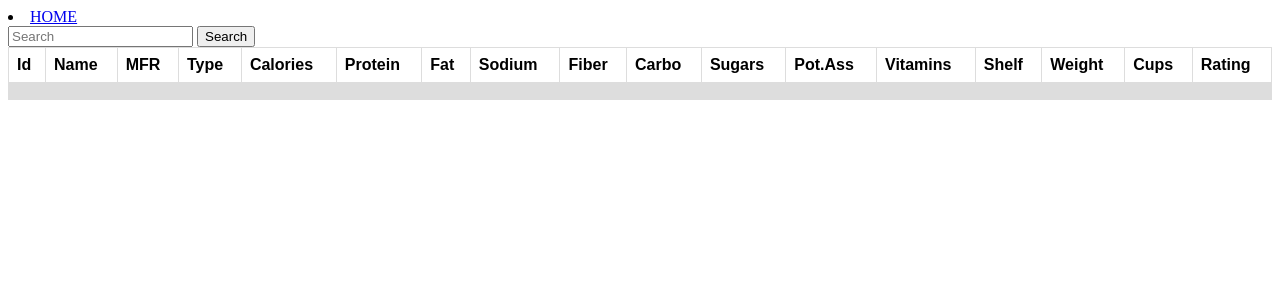
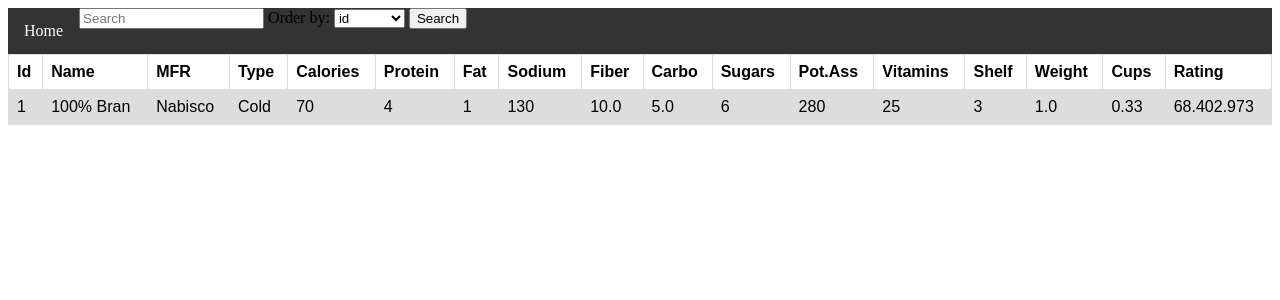
Before and after one commit to TimTheFiend/new_cereal, a Flask app: page /1 in a window 1280 px wide. Shown: the top 300 px of the page. Run offline with Flask 2, Linux system fonts and the light colour scheme; data comes from the database, SQL or seed files in the repository; both versions use the stored data as it was after the commit; data that the repository does not hold is empty.

Commit message:
Search functionality

```diff
--- a/app.py
+++ b/app.py
@@ -1,19 +1,23 @@
 from flask import Flask, render_template, request, redirect, url_for
 
 from data.cereal_db import DbTool
+from parsers.query_parser import parse_query
 
 app = Flask(__name__)
 
 db = DbTool()
+current_user = None
 
-
-@app.route('/')
+@app.route('/', methods=["GET"])
 def home():
     if 'search' in request.args:
-        foo = request.args['search']
         return render_template(
             "home.html",
-            cereals=[db.get_cereal(int(request.args['search']))]
+            cereals=db.get_query_cereals(
+                parse_query(
+                    request.args['search']),
+                    request.args['category']
+                )
         )
     return render_template(
         "home.html",
@@ -26,3 +30,10 @@ def get_cereal_id(id):
         "home.html",
         cereals=[db.get_cereal(id)]
     )
+
+@app.route('/login', methods=['GET','POST'])
+def login():
+    if request.method == 'POST':
+        if db.attempt_login(request.form['username'], request.form['password']):
+            return "Logged in"
+        return "tucked in"
--- a/data/cereal_db.py
+++ b/data/cereal_db.py
@@ -7,6 +7,9 @@ class DbTool:
     def __init__(self) -> None:
         from constants import DATABASE, RESET_DATABASE
         self.conn = DATABASE
+
+        if RESET_DATABASE:
+            self.reset_database()
 
 
     """GET ALL"""
@@ -31,13 +34,18 @@ class DbTool:
             return None
 
     """GET SELECTED"""
-    def get_query_cereals(self, query : str) -> list[Cereal]:
-        with sql.connect(self.conn) as conn:
-            conn.row_factory = sql.Row
-            c = conn.cursor()
-            c.execute(f'SELECT * FROM Cereal WHERE {query}')
-            return [Cereal(dict(x)) for x in c.fetchall()]
-
+    def get_query_cereals(self, query : str, orderby: str = "") -> list[Cereal]:
+        try:
+            with sql.connect(self.conn) as conn:
+                conn.row_factory = sql.Row
+                c = conn.cursor()
+                _sql = f'SELECT * FROM Cereal WHERE {query} '
+                if orderby != "":
+                    _sql += f" ORDER BY {orderby}"
+                c.execute(_sql)
+                return [Cereal(dict(x)) for x in c.fetchall()]
+        except:
+            return None
 
     """UPDATE"""
     def update_cereal(self, id_to_update: int, new_cereal: Cereal) -> bool:
@@ -49,7 +57,7 @@ class DbTool:
         with sql.connect(self.conn) as conn:
             conn.row_factory = sql.Row
             c = conn.cursor()
-            c.execute(self.UPDATE_WHERE, new_cereal.get_values_for_update)
+            c.execute(self.UPDATE_WHERE_CEREAL, new_cereal.get_values_for_update)
             return True
 
     def add_cereal(self, cereal: Cereal) -> int:
@@ -57,7 +65,17 @@ class DbTool:
             with sql.connect(self.conn) as conn:
                 conn.row_factory = sql.Row
                 c = conn.cursor()
-                c.execute(self.INSERT_INTO, cereal.get_values)
+                c.execute(self.INSERT_INTO_CEREAL, cereal.get_values)
+                conn.commit()
+                return True
+        except:
+            return False
+
+    def delete_cereal(self, id: int) -> bool:
+        try:
+            with sql.connect(self.conn) as conn:
+                c = conn.cursor()
+                c.execute(f"DELETE FROM Cereal WHERE ID = {id}")
                 conn.commit()
                 return True
         except:
@@ -69,13 +87,49 @@ class DbTool:
         cereal_box = csv_parser.read_cereal()
 
         with sql.connect(self.conn) as conn:
-            cursor = conn.cursor()
-            cursor.executescript(self.CREATE_TABLE)
-            cursor.executemany(self.INSERT_INTO, [cereal.get_values for cereal in cereal_box])
+            c = conn.cursor()
+            # CEREAL TABLE
+            c.executescript(self.CREATE_CEREAL_TABLE)
+            c.executemany(self.INSERT_INTO_CEREAL, [cereal.get_values for cereal in cereal_box])
+            # USER TABLE
+            c.executescript(self.CREATE_TABLE_USER)
+            c.execute(self.INSERT_INTO_USER)
 
+    def attempt_login(self, username: str, password: str) -> bool:
+        try:
+            with sql.connect(self.conn) as conn:
+                c = conn.cursor()
+                c.execute(f"SELECT * FROM User WHERE Username = \"{username}\" AND Password = \"{password}\"")
+                user = c.fetchone()
+                if user is not None:
+                    return True
+                return False
+        except:
+            return False
 
     @property
-    def CREATE_TABLE(self) -> str:
+    def CREATE_TABLE_USER(self) -> str:
+        return """
+            DROP TABLE IF EXISTS User;
+            CREATE TABLE User(
+                Id INTEGER PRIMARY KEY,
+                Username TEXT,
+                Password TEXT
+            );
+            """
+
+    @property
+    def INSERT_INTO_USER(self) -> str:
+        return """
+            INSERT INTO User(Username, Password)
+            VALUES (
+                "admin",
+                "root"
+            )
+        """
+
+    @property
+    def CREATE_CEREAL_TABLE(self) -> str:
         return """
             DROP TABLE IF EXISTS Cereal;
             CREATE TABLE Cereal(
@@ -102,7 +156,7 @@ class DbTool:
 
 
     @property
-    def INSERT_INTO(self) -> str:
+    def INSERT_INTO_CEREAL(self) -> str:
         return """
             INSERT INTO Cereal(
                 Name,
@@ -143,7 +197,7 @@ class DbTool:
             """
 
     @property
-    def UPDATE_WHERE(self) -> str:
+    def UPDATE_WHERE_CEREAL(self) -> str:
         return """
             UPDATE Cereal SET
                 Name = ?,
--- /dev/null
+++ b/static/styles.css
@@ -0,0 +1,40 @@
+ul {
+    list-style-type: none;
+    margin: 0;
+    padding: 0;
+    overflow: hidden;
+    background-color: #333;
+}
+
+li {
+float: left;
+}
+
+li a {
+display: block;
+color: white;
+text-align: center;
+padding: 14px 16px;
+text-decoration: none;
+}
+
+/* Change the link color to #111 (black) on hover */
+li a:hover {
+background-color: #111;
+}
+
+table {
+    font-family: arial, sans-serif;
+    border-collapse: collapse;
+    width: 100%;
+}
+
+td, th {
+border: 1px solid #dddddd;
+text-align: left;
+padding: 8px;
+}
+
+tr:nth-child(even) {
+background-color: #dddddd;
+}
--- a/templates/home.html
+++ b/templates/home.html
@@ -3,23 +3,8 @@
 <head>
     <meta charset="UTF-8">
     <title>Cereal!</title>
-    <style>
-        table {
-          font-family: arial, sans-serif;
-          border-collapse: collapse;
-          width: 100%;
-        }
+    <link rel="stylesheet" type="text/css" href="{{ url_for('static', filename='styles.css') }}">
 
-        td, th {
-          border: 1px solid #dddddd;
-          text-align: left;
-          padding: 8px;
-        }
-
-        tr:nth-child(even) {
-          background-color: #dddddd;
-        }
-        </style>
     </head>
     <body>
     {% include 'navbar.html' %}
--- a/templates/navbar.html
+++ b/templates/navbar.html
@@ -1,42 +1,47 @@
-<nav class="navbar navbar-expand-lg navbar-light bg-light">
-    <!-- <a class="navbar-brand" href="#">Navbar</a>
-    <button class="navbar-toggler" type="button" data-toggle="collapse" data-target="#navbarSupportedContent" aria-controls="navbarSupportedContent" aria-expanded="false" aria-label="Toggle navigation">
-      <span class="navbar-toggler-icon"></span>
-    </button>
+<ul>
+  <li>
+    <a href="{{ url_for('home') }}">Home</a>
+  </li>
 
-    <div class="collapse navbar-collapse" id="navbarSupportedContent">
-      <ul class="navbar-nav mr-auto">
-        <li class="nav-item active">
-          <a class="nav-link" href="#">Home <span class="sr-only">(current)</span></a>
-        </li>
-        <li class="nav-item">
-          <a class="nav-link" href="#">Link</a>
-        </li>
-        <li class="nav-item dropdown">
-          <a class="nav-link dropdown-toggle" href="#" id="navbarDropdown" role="button" data-toggle="dropdown" aria-haspopup="true" aria-expanded="false">
-            Dropdown
-          </a>
-          <div class="dropdown-menu" aria-labelledby="navbarDropdown">
-            <a class="dropdown-item" href="#">Action</a>
-            <a class="dropdown-item" href="#">Another action</a>
-            <div class="dropdown-divider"></div>
-            <a class="dropdown-item" href="#">Something else here</a>
-          </div>
-        </li>
-        <li class="nav-item">
-          <a class="nav-link disabled" href="#">Disabled</a>
-        </li>
-      </ul> -->
-    <div>
+  <form action="/" method="GET">
+    <input name="search" class="form-control mr-sm-2" type="text" placeholder="Search" aria-label="Search">
+    <label for="orderby">Order by:</label>
+    <select name="category">
+      <option value="id">id</option>
+      <option value="name">name</option>
+      <option value="mfr">mfr</option>
+      <option value="type">type</option>
+      <option value="calories">calories</option>
+      <option value="protein">protein</option>
+      <option value="fat">fat</option>
+      <option value="sodium">sodium</option>
+      <option value="fiber">fiber</option>
+      <option value="carbo">carbo</option>
+      <option value="sugars">sugars</option>
+      <option value="potass">potass</option>
+      <option value="vitamins">vitamins</option>
+      <option value="shelf">shelf</option>
+      <option value="weight">weight</option>
+      <option value="cups">cups</option>
+      <option value="rating">rating</option>
+    </select>
+    <button class="btn btn-outline-success my-2 my-sm-0" type="submit">Search</button>
+</form>
 
-        <li class="nav-item">
-            <a href="{{ url_for('home') }}">
-                HOME
-            </a>
-        </li>
-        <form class="form-inline my-2 my-lg-0" action="/">
-            <input name="search" class="form-control mr-sm-2" type="text" placeholder="Search" aria-label="Search">
-            <button class="btn btn-outline-success my-2 my-sm-0" type="submit">Search</button>
-        </form>
-    </div>
-  </nav>
+  <!-- <form action="/login" method="POST">
+    <li>
+      <input name="username" type="text" placeholder=".Username" aria-label="username" required>
+    </li>
+
+    <li>
+      <input name="password" type="password" placeholder="Password" aria-label="password" required>
+    </li>
+    <li>
+      <button type="submit">Login</button>
+    </li>
+
+  </form> -->
+
+  <li>
+  </li>
+</ul>
```
Also changed, not shown: setup.py (+9 -2 lines), templates/update.html (added, +61 -0 lines), data/cereal.db.
